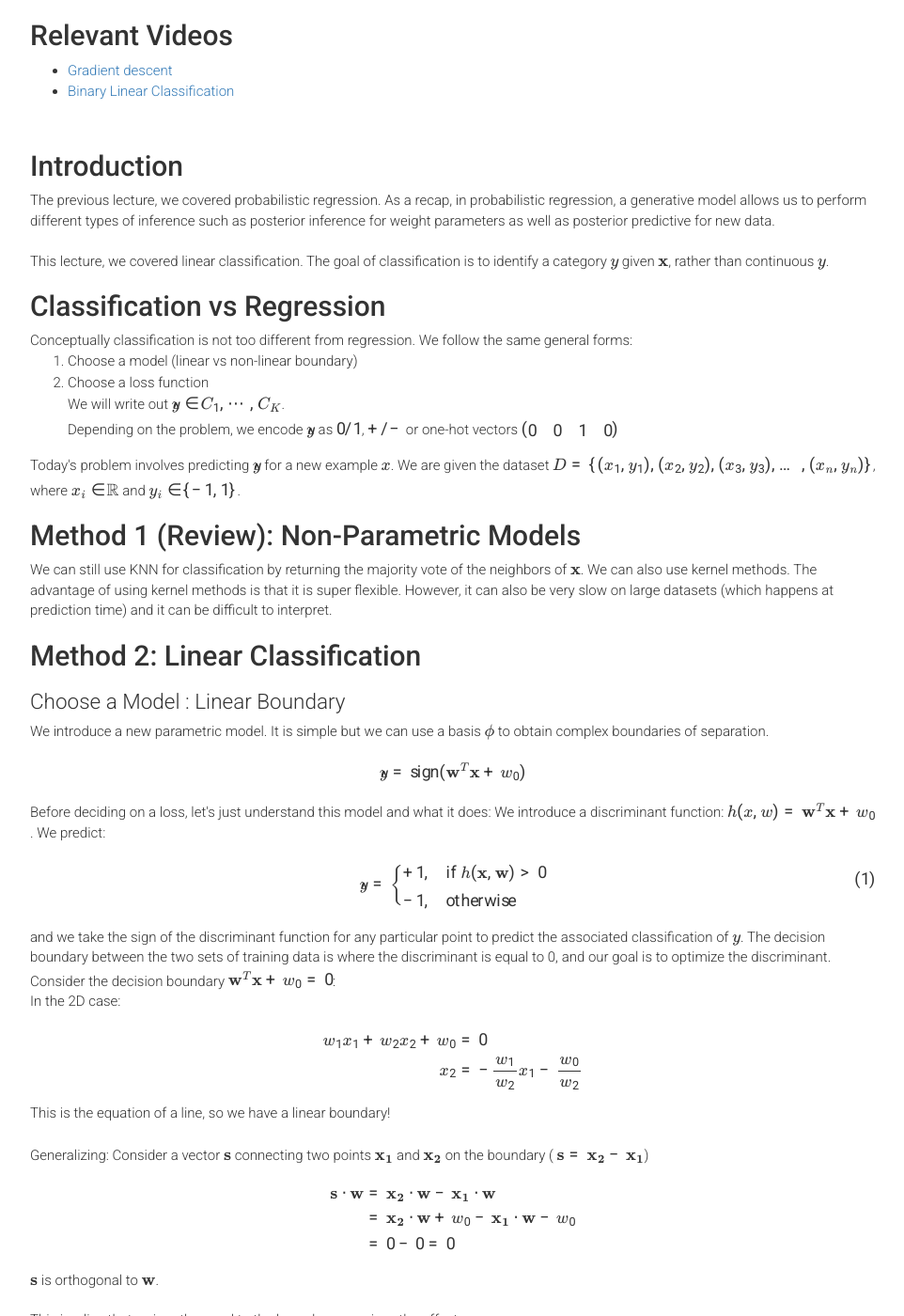
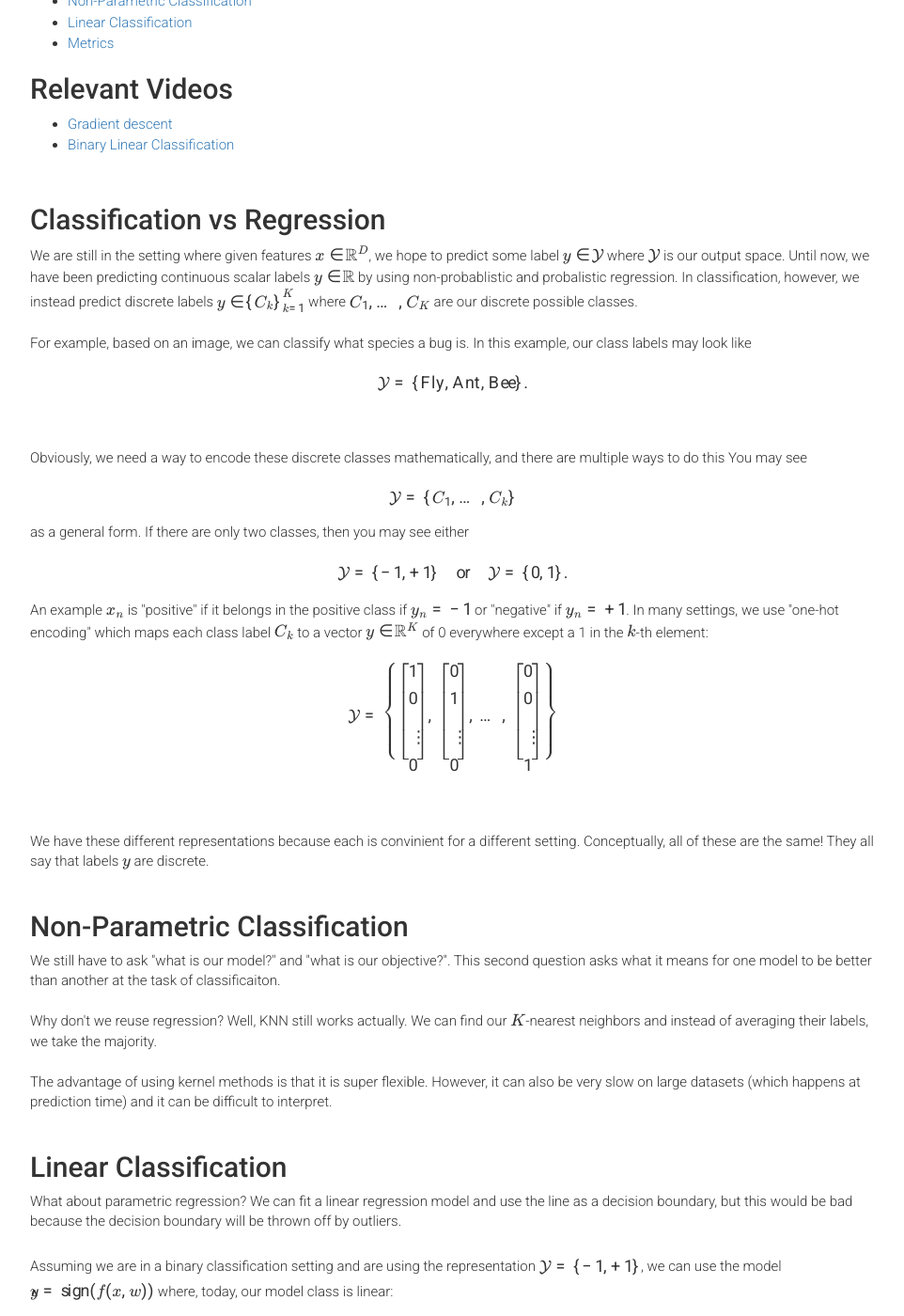
Before and after one commit to harvard-ml-courses/cs181-web, a Jekyll site: the page built from recaps/lec4.html, in a window 1280 px wide and 1400 px high, scrolled down 600 px. Shown: the whole window at 94% size, without its empty margins (158-1120 px from the left). Built offline with Jekyll 4.4.1, drawn with Linux system fonts in a browser that asks for light colours; formulas are drawn with MathJax 3; some of the changed text lies outside the part shown.

Commit message:
Lecture 4 notes release

```diff
--- a/_includes/header.html
+++ b/_includes/header.html
@@ -28,8 +28,8 @@
             <li><a class="dropdown-item" href="{{ site.baseurl }}/recaps/lec1">Lecture 1 (Welcome to CS181)</a></li>
             <li><a class="dropdown-item" href="{{ site.baseurl }}/recaps/lec2">Lecture 2 (Linear Regression)</a></li>
             <li><a class="dropdown-item" href="{{ site.baseurl }}/recaps/lec3">Lecture 3 (Probabilistic Linear Regression)</a></li>
-            <!-- <li><a class="dropdown-item" href="{{ site.baseurl }}/recaps/lec4">Lecture 4 (Linear Classification)</a></li>
-            <li><a class="dropdown-item" href="{{ site.baseurl }}/recaps/lec5">Lecture 5 (Probabilistic Classification)</a></li>
+            <li><a class="dropdown-item" href="{{ site.baseurl }}/recaps/lec4">Lecture 4 (Linear Classification)</a></li>
+            <!-- <li><a class="dropdown-item" href="{{ site.baseurl }}/recaps/lec5">Lecture 5 (Probabilistic Classification)</a></li>
             <li><a class="dropdown-item" href="{{ site.baseurl }}/recaps/lec6">Lecture 6 (Model Specification)</a></li>
             <li><a class="dropdown-item" href="{{ site.baseurl }}/recaps/lec7">Lecture 7 (Bayesian Model Specification)</a></li>
             <li><a class="dropdown-item" href="{{ site.baseurl }}/recaps/lec8">Lecture 8 (Neural Networks I)</a></li>
--- a/recaps/lec4.html
+++ b/recaps/lec4.html
@@ -6,27 +6,32 @@ weight: 0
 ---
 
 <section class="main-container text">
-    <div class="main">
-      <h4>Date: February 4, 2021 (<a href="https://forms.gle/8TFKTaWwWHVcyzb59" target="_blank">Concept Check</a>, <a href="https://docs.google.com/forms/d/e/1FAIpQLScMkdwMaClV2MGjaTKzFSXa5djB-5IDU9ro1S-GwK9EOQKTXQ/viewanalytics" target="_blank">Class Responses</a>, <a href="{{ site.baseurl }}/ccsolutions" target="_blank">Solutions</a>)</h4>
-      <h4>Relevant Textbook Sections: 3.1 - 3.5</h4>
-      <h4>Cube: Supervised, Discrete, Nonprobabilistic</h4>
+  <div class="main">
+    <h4>Date: February 3, 2022</h4>
+    <h4>Relevant Textbook Sections: 3.1 - 3.5</h4>
+    <h4>Cube: Supervised, Discrete, Nonprobabilistic</h4>
 
-      <br>
+    <br>
 
-      <h4><a href="https://harvard.zoom.us/rec/play/TC4__bcb0wjhX9rV_LV6olCIIyrb8QhmwEE1LT911hoV8vAj0QlixTPoK6gcclktG9a8W_l_K1zXhIr-.eIUc28x31MYdFQg1">Lecture Video</a></h4>
-      <h4><a href="files/lecture4_slides.pdf" target="_blank">Slides</a></h4>
-      <h4><a href="files/lecture4_ipad.pdf" target="_blank">iPad Notes</a></h4>
+    <h4><a href="https://canvas.harvard.edu/courses/100256/external_tools/38806">Lecture Video</a></h4>
 
-      <h3>Lecture 4 Summary</h3>
+
+    <h2>Announcements</h2>
+    <ul>
+      <li>Again, HW is extended and is due Feb 11</li>
+      <li>Midterm 1 has been moved to Mar 1</li>
+    </ul>
+
+    <h2>Lecture 4 Summary</h3>
 
      <ul>
-        <li><a href="#recap4_1">Introduction</a></li>
-        <li><a href="#recap4_2">Classification vs Regression</a></li>
-        <li><a href="#recap4_3">Linear Classification</a></li>
-        <li><a href="#recap4_4">Metrics</a></li>
+        <li><a href="#1">Classification vs Regression</a></li>
+        <li><a href="#2">Non-Parametric Classification</a></li>
+        <li><a href="#3">Linear Classification</a></li>
+        <li><a href="#4">Metrics</a></li>
       </ul>
 
-      <h2 id="recap2_1">Relevant Videos</h2>
+      <h2 >Relevant Videos</h2>
       <ul>
         <li><a href="https://www.youtube.com/watch?v=Y6DA7XFh_io&list=PLrH1CxyJ7Vqb-pHzfUClJNXBDAKajHE74&index=5&t=0s">Gradient descent</a></li>
         <li><a href="https://www.youtube.com/watch?v=iUzy4GEmSN4&list=PLrH1CxyJ7Vqb-pHzfUClJNXBDAKajHE74&index=6&t=0s">Binary Linear Classification</a></li>
@@ -34,206 +39,97 @@ weight: 0
 
       <br>
 
-      <h2 id="recap4_1">Introduction</h2>
-
-      The previous lecture, we covered probabilistic regression. As a recap, in probabilistic regression, a generative model
-      allows us to perform different types of inference such as posterior inference for weight parameters as well as
-      posterior predictive for new data.
-
-      <br>
-      <br>
-
-      This lecture, we covered linear classification. The goal of classification is to identify a category $y$ given $\mathbf{x}$,
-      rather than continuous $y$.
-
-      <h2 id="recap4_2">Classification vs Regression</h2>
-      Conceptually classification is not too different from regression. We follow the same general forms:
-
-      <ol>
-        <li>Choose a model (linear vs non-linear boundary)</li>
-        <li>Choose a loss function
-            <br>
-            We will write out $\hat{y} \in C_1,\cdots,C_K$.
-            <br>
-            Depending on the problem, we encode $\hat{y}$ as $0/1$, $+/-$ or
-            one-hot vectors $\begin{pmatrix} 0 & 0 & 1 & 0 \end{pmatrix}$
-        </li>
-      </ol>
-
-      Today's problem involves predicting $\hat{y}$ for a new example $x$. We are given the dataset $D = \{(x_1, y_1), (x_2, y_2), (x_3, y_3), \dots, (x_n, y_n) \}$, where $x_i \in \mathbb{R}$ and $y_i \in \{-1, 1\}$.
-
-      <h2>Method 1 (Review): Non-Parametric Models</h2>
-      We can still use KNN for classification by returning the majority vote of the neighbors of $\mathbf{x}$. We can also use kernel methods. The advantage of using kernel methods is that it is super flexible. However, it can also be very slow on large datasets (which happens at prediction time) and it can be difficult to interpret.
-
-      <h2 id="recap4_3">Method 2: Linear Classification</h2>
-
-      <h3>Choose a Model : Linear Boundary </h3>
-      We introduce a new parametric model. It is simple but we can use a basis $\phi$ to obtain complex boundaries of separation.
-      $$\hat{y} = \text{sign}(\mathbf{w}^T\mathbf{x} + w_0)$$
-
-      Before deciding on a loss, let's just understand this model and what it does:
-
-      We introduce a discriminant function: $h(x,w) = \mathbf{w}^T \mathbf{x} + w_0$. We predict:
-      \begin{equation}
-        \hat{y}=\left\{
-        \begin{array}{@{}ll@{}}
-          +1, & \text{if}\ h(\mathbf{x}, \mathbf{w}) > 0 \\
-          -1, & \text{otherwise}
-        \end{array}\right.
-      \end{equation}
-
-      and we take the sign of the discriminant function for any particular point to predict the associated classification of $y$.
-
-      The decision boundary between the two sets of training data is where the discriminant is equal to 0, and our goal is to optimize the discriminant.
-
-      Consider the decision boundary $\mathbf{w}^T\mathbf{x} + w_0 = 0$:
-      <br>
-      In the 2D case:
-      <br>
-      $$\begin{align*}
-      w_1x_1 + w_2x_2 + w_0 &= 0 \\
-      x_2 &= -\frac{w_1}{w_2}x_1 - \frac{w_0}{w_2}
-      \end{align*}$$
-
-      This is the equation of a line, so we have a linear boundary!
-
-      <br>
-      <br>
-      Generalizing: Consider a vector $\mathbf{s}$ connecting two points $\mathbf{x_1}$ and $\mathbf{x_2}$ on the boundary (
-      $\mathbf{s} = \mathbf{x_2} - \mathbf{x_1}$)
-
-      $$\begin{align*}
-      \mathbf{s}\cdot \mathbf{w} &= \mathbf{x_2}\cdot \mathbf{w} - \mathbf{x_1} \cdot \mathbf{w} \\
-      &= \mathbf{x_2}\cdot \mathbf{w} + w_0 - \mathbf{x_1} \cdot \mathbf{w} - w_0\\
-      &= 0 - 0 = 0
-      \end{align*}
-      $$
-      $\mathbf{s}$ is orthogonal to $\mathbf{w}$.
-
-      <br>
-      <br>
-
-      This implies that $\mathbf{w}$ is orthogonal to the boundary. $w_0$ gives the offset.
-
-      <h3>Choose a Loss Function : Hinge Loss</h3>
-
-      Let's consider the the $0/1$ function:
-      $$
-      \ell_{0/1}(z) =
-      \left\{ \begin{array}{cc}
-      1 \quad& z > 0 \\
-      0 \quad& \text{else}
-      \end{array} \right.
-      $$
-      and the loss function
-      $$\mathcal{L}(\textbf{w}) = \sum_{n=1}^N \ell_{0/1}\left(-y_n(\mathbf{w}^T\mathbf{x}_n + w_0)\right)$$
-      that penalizes if the signs of $y_n$ and $\mathbf{w}^T\mathbf{x}_n + w_0$ do not match.
-
-      <br>
-      At first blush, this loss function makes sense. It scales with the number of misclassified points, an intuitive metric for understanding the loss of a classifier. There is however an issue with this loss. It has uninformative gradient. We are either right or wrong. Taking the gradient will yield 0 at all points (except for the origin), regardless of whether a point was correctly classified. As such, we look for a new loss function that has a more informative gradient.
-
-      <br>
-      Student question: How do you initialize the weight matrix, $\mathbf{w}$? Answer: you can choose any initial weight matrix. In the next section, we show how to reduce the loss by tuning the weight matrix.
-
-      <br><br>
-      Let us now consider hinge loss or linear rectifier function. Let us define $z = \mathbf{w}^T \mathbf{x} + w_0$.
-      $$
-      \ell_{\text{hinge}}(z) =
-      \left\{ \begin{array}{cc}
-      z \quad& z > 0 \\
-      0 \quad& \text{else}
-      \end{array} \right. = \max(0,z)
-      $$
-      and the loss function
-      $$\begin{align*}
-      \mathcal{L}(\textbf{w}) &= \sum_{n=1}^N \ell_{\text{hinge}}\left(-y_n(\mathbf{w}^T\mathbf{x}_n + w_0)\right) \\
-      &= -\sum_{m \in S}y_m(\mathbf{w}^T\mathbf{x}_m + w_0)
-      \end{align*}
-      $$
-      where the set $S$ consists of all $n$ such that $\text{sign}(y_n) \neq \text{sign}(\mathbf{w}^T\mathbf{x}_n + w_0)$
-      <br><br>
-      Now, we can take gradients!
-      $$\frac{\partial}{\partial \mathbf{w}}\mathcal{L}(\textbf{w}) = -\sum_{m \in S}y_m\mathbf{x}_m$$
-      Note: We have absorbed the bias term into $\mathbf{w}$ here. Also, our loss function is convex. For each data point we try to optimize, we are trying to improve the loss. By improving the loss on individual data points (which can each be thought of as a separate optimization problem), we are improving the loss over the entire dataset.
-
+      <h2 id="1">Classification vs Regression</h2>
+      We are still in the setting where given features $x \in \mathbb R^D$, we hope to predict some label $y \in \mathcal Y$ where $\mathcal Y$ is our output space. Until now, we have been predicting continuous scalar labels $y \in \mathbb R$ by using non-probablistic and probalistic regression. In classification, however, we instead predict discrete labels $y \in \{ C_k \}_{k=1}^K$ where $C_1, \ldots, C_K$ are our discrete possible classes.
       <br><br>
 
-      Student Question: If the data is separable, does this algorithm choose the decision boundary that best separates the data? Because the gradient of the loss is only non-zero when the point is mis-classified, any decision boundary that separates the points will have zero loss. The algorithm here does not discern between the decision boundaries that all have zero loss (even if we can visually see that the decision boundary works but is not optimal).
+      For example, based on an image, we can classify what species a bug is. In this example, our class labels may look like $$\mathcal Y = \{\text{Fly}, \text{Ant}, \text{Bee}\}.$$
       <br><br>
 
-      <h4> Comments: </h4>
-      <ol>
-        <li> Convex and differentiable function can be minimized via gradient descent </li>
-        <li>Convex optimization is polynomially solvable</li>
-      </ol>
+      Obviously, we need a way to encode these discrete classes mathematically, and there are multiple ways to do this You may see
+      $$\mathcal Y = \{C_1, \ldots, C_k\}$$
+      as a general form. If there are only two classes, then you may see either
+      $$\mathcal Y = \{-1, +1\} \quad \text{or} \quad \mathcal Y = \{0, 1\}.$$
+      An example $x_n$ is "positive" if it belongs in the positive class if $y_n = -1$ or "negative" if $y_n = +1$. In many settings, we use "one-hot encoding" which maps each class label $C_k$ to a vector $y \in \mathbb R^K$ of 0 everywhere except a 1 in the $k$-th element:
+      $$\mathcal Y = \left\{ \begin{bmatrix}1\\0\\\vdots\\0\end{bmatrix},\, \begin{bmatrix}0\\1\\\vdots\\0\end{bmatrix},\, \ldots,\, \begin{bmatrix}0\\0\\\vdots\\1\end{bmatrix} \right\}$$
+      <br><br>
 
-      <h4>How to solve for $\mathbf{w}^*$</h4>
-      We can use <strong>stochastic</strong> gradient descent to optimize $\mathbf{w}$ : Use a <stong>mini-batch</stong> of
-      our data (good if datatset is larger; noisier gradient though!). Using SGD requires using a variable step size for gradient descent!
+      We have these different representations because each is convinient for a different setting. Conceptually, all of these are the same! They all say that labels $y$ are discrete.
+      <br><br>
 
+      <h2 id="2">Non-Parametric Classification</h2>
+      We still have to ask "what is our model?" and "what is our objective?". This second question asks what it means for one model to be better than another at the task of classificaiton.
       <br><br>
-      What if we took just <strong>one</strong> (incorrectly classified) datum:
-      $$\mathcal{L}^{(i)}(\mathbf{w}) = -y_i\mathbf{w}^T\mathbf{x}_i$$ and
-      $$\mathbf{w} \leftarrow \mathbf{w} + \eta y_i \mathbf{x}_i$$
-      This is the 1958 <strong>Perceptron</strong> algorithm : if $\hat{y} = y_n$, do nothing; else do above, until no error.
-      This converges if and only if the data are linearly separable in the feature space.
 
-      <h4> Extensions: </h4>
+      Why don't we reuse regression? Well, KNN still works actually. We can find our $K$-nearest neighbors and instead of averaging their labels, we take the majority.
+      <br><br>
 
-      <ol>
-        <li>We can also think about multi-class classifications, where $y_k \in {C_1, \dots, C_k}$ (ie. the output variable can be classified into multiple different groups). You can perform "all vs one" training by training $k$ different binary classifiers, before taking $\textbf{argmax}_k h_(\mathbf{x}, \textbf{w})$. </li>
-        <li>You can perform basis transforms to solve classification problems that don't have a linear decision boundary.</li>
-      </ol>
+      The advantage of using kernel methods is that it is super flexible. However, it can also be very slow on large datasets (which happens at prediction time) and it can be difficult to interpret.
+      <br><br>
 
-      <!-- <h3>A Different Loss : Fisher's Discriminant</h3>
-      If $\mathbf{w}$ projects $\mathbf{x}$ into 1-D, why not explicitly seek clustering in that space?
+      <h2 id="3">Linear Classification</h2>
+      What about parametric regression? We can fit a linear regression model and use the line as a decision boundary, but this would be bad because the decision boundary will be thrown off by outliers.
       <br><br>
-      We define emperical means and variances
-      $$\mathbf{m}_1 = \frac{1}{N_1}\sum_{y_n \in C_1}\mathbf{x}_n,
-      ~~~ \mathbf{S}_1 = \frac{1}{N_1}\sum_{y_n \in C_1}(\mathbf{x}_n - \mathbf{m}_1)(\mathbf{x}_n - \mathbf{m}_1)^T \\
-      \mathbf{m}_2 = \frac{1}{N_2}\sum_{y_n \in C_2}\mathbf{x}_n,
-      ~~~ \mathbf{S}_2 = \frac{1}{N_2}\sum_{y_n \in C_2}(\mathbf{x}_n - \mathbf{m}_2)(\mathbf{x}_n - \mathbf{m}_2)^T
-      $$
 
-      After taking $\mathbf{w}^\mathbf{x}$, we have the means and variances of a <strong>scalar</strong> $z$
-      $$m_1^\prime = \mathbf{w}^T\mathbf{m}_1, ~~~ v_1 = \mathbf{w}^T\mathbf{S}_1\mathbf{w} \\
-      m_2^\prime = \mathbf{w}^T\mathbf{m}_2, ~~~ v_2 = \mathbf{w}^T\mathbf{S}_2\mathbf{w}
-      $$
+      Assuming we are in a binary classification setting and are using the representation $\mathcal Y = \{-1, +1\}$, we can use the model $\hat y = \operatorname{sign}(f(x, w))$ where, today, our model class is linear: $$\hat y = \operatorname{sign}(w^\top x).$$
+      <br><br>
 
-      We then define an objective
-      $$\begin{align*}
-      \mathcal{L} &= -\frac{(m_1^\prime - m_2^\prime)^2}{v_1 + v_2} \\
-      &= -\frac{\mathbf{w}^T(\mathbf{m}_1 - \mathbf{m}_2)(\mathbf{m}_1-\mathbf{m}_2)^T\mathbf{w}}
-      {\mathbf{w}^T(\mathbf{S}_1 + \mathbf{S}_2)\mathbf{w}}
-      \end{align*}
-      $$
-      Intuitively, we want the means to be far from each other and the variances to be small.
+      If $x \in \mathbb R^2$, then the equation for the decision boundary is $$0 = w_0 + x_1 w_2 + x_2 w_2.$$
       <br><br>
-      Let $\mathbf{S}_B = (\mathbf{m}_1 - \mathbf{m}_2)(\mathbf{m}_1-\mathbf{m}_2)^T$ and
-      $\mathbf{S}_W = \mathbf{S}_1 + \mathbf{S}_2$
+
+      <h3>0/1 Loss</h3>
+      Now we have our model, we need to decide on a loss function. Here we run into a little bit of trouble, because one very natural loss function would be 0/1 loss: simply count the number of times we are wrong: $$\ell_{0/1}(z) = \begin{cases}1 & \text{if } z > 0 \\ 0 & \text{otherwise} \end{cases}.$$
       <br><br>
-      We the gradient of $\mathcal{L}(\mathbf{w})$ with respect to $\mathbf{w}$ and setting it to $0$, we have
-      $$
-      \nabla\mathcal{L}(\mathbf{w}) = \frac{(2\mathbf{S}_B\mathbf{w})(\mathbf{w}^T\mathbf{S}_w\mathbf{w})
-      - (2\mathbf{S}_w\mathbf{w})(\mathbf{w}^T\mathbf{S}_B\mathbf{w})}{(\mathbf{w}^T\mathbf{S}_w\mathbf{w})^2}
-      $$
-      Setting it to $0$,
 
-      $$
-      \begin{align*}
-      \nabla\mathcal{L}(\mathbf{w}) &= 0 \\
-      \mathbf{S}_B\mathbf{w}(\mathbf{w}^T\mathbf{S}_w\mathbf{w}) &= \mathbf{S}_w\mathbf{w}(\mathbf{w}^T\mathbf{S}_B\mathbf{w})
-      \end{align*}
-      $$
-      $(\mathbf{w}^T\mathbf{S}_w\mathbf{w})$ and $(\mathbf{w}^T\mathbf{S}_B\mathbf{w})$ are scale factors and don't change direction.
-      $\mathbf{S}_B\mathbf{w}$ is proportional to $(\mathbf{m}_1 - \mathbf{m}_2)$.
-      <br>
-      <br>
-      Therefore,
-      $$\mathbf{w} \propto \mathbf{S}_w^{-1}(\mathbf{m}_1 - \mathbf{m}_2)$$
-      We start with the difference of means ($\mathbf{m}_1 - \mathbf{m}_2$) and rotate based on variance ($\mathbf{S}_w^{-1}$). -->
+      This gives us an objective function $$\mathcal L_{\mathcal D}(w) = \sum_{\mathcal D} \ell_{0/1}(-y_n(w^\top x_n)).$$
+      <br><br>
 
-    <h2 id="recap4_4">Metrics</h2>
+      Here, $\ell_{0/1}$ gives us the loss for a single instance and $\mathcal L_{\mathcal D}$ gives us the total loss over the training dataset $\mathcal D$.
+      <br><br>
+
+      The issue with this loss is that this doesn't consider uncertainty / distane from the boundary. This might be bad becuase you are penalizing the classifier for being wrong on a very ambiguous example the same amount as being wrong on a super obvious example. The classifier will be confused; it doesn't know which direction to move in order to improve.
+      <br><br>
+
+      Mathematically, the derivative is always 0: it does not tell us which direction we can move in to lessen the loss.
+      <br><br>
+
+      <h3>Hinge Loss</h3>
+      Let's choose a loss that discerns between slightly and very wrong classificaitons: $$\ell_{\text{hinge}}(z) = \begin{cases}z & \text{if } z > 0 \\ 0 & \text{otherwise} \end{cases}.$$
+      <br><br>
+
+      This gives us an objective function $$\mathcal L_{\mathcal D}(w) = \sum_{\mathcal D} \ell_{\text{hinge}}(-y_n(w^\top x_n)).$$
+      <br><br>
+
+      If the signs do not match ($\operatorname{sign}(y_n) \neq \operatorname{sign}(w^\top x_n)$), then the classifier has put $x_n$ on the wrong side and is penalized by how far off $x_n$ was from the boundary. Remember that if $w^\top x_n = 0$, we are on the decision boundary, so $|w^\top x_n| = y_n w^\top x_n$ is a measure of distance in a sense. You can imagine this loss as being the sum of all incorrectly classified examples.
+      <br><br>
+
+      We can also take the derivative of the hinge loss!
+      <br><br>
+
+      $$\nabla_w\, \mathcal L_{\mathcal D}(w) = \nabla_w \left(-\sum_{\text{bad $y$s}} y_n w^\top x_n \right) = -\sum_{\text{bad $y$s}} y_n x_n.$$
+      <br><br>
+
+      Remember we can optimize $w$ by gradient descent:
+      $$w^{(t+1)} \leftarrow w^{(t)} - \eta \nabla_w\, \mathcal L(w^{(t)}).$$
+      <br><br>
+
+      However, this can be hard to do if our dataset is massive. Instead, we can use stochastic gradient descent (SGD). The idea is for each step where we compute the gradient, only compute the gradeint for a random smaller subset of our data.
+      <br><br>
+
+      $$w^{(t+1)} \leftarrow w^{(t)} - \eta \nabla_w\, \mathcal L_{\mathcal D^{(t)}}(w^{(t)})$$
+      where $\mathcal D^{(t)} \subset \mathcal D$ and $|\mathcal D^{(t)}| = M$.
+      <br><br>
+
+      We have to take more (noisy) steps in this case because our gradient is smaller, but because we calculate that gradient over less data this process is overall more efficient.
+      <br><br>
+
+      Suppose we choose SGD where $M = 1$ and use the update rule that if $\hat y_n$ is incorrect, then update $$w^{(t+1)} \leftarrow w^{(t)} - y_m x_m $$
+      <br><br>
+
+      This happens to be the 1958 Perceptron Algorithm, and it converges to a perfect solution (with respect to the hinge loss) if the data is perfectly seperable. At the time, people found this by just searching for update procedures and only now can we understand this as a form of gradient descent.
+
+
+      <h2 id="4">Metrics</h2>
       There are four error metrics
       <table class="note-table">
         <tr><th>Metric</th><th>y</th><th>y-hat</th></tr>
```
